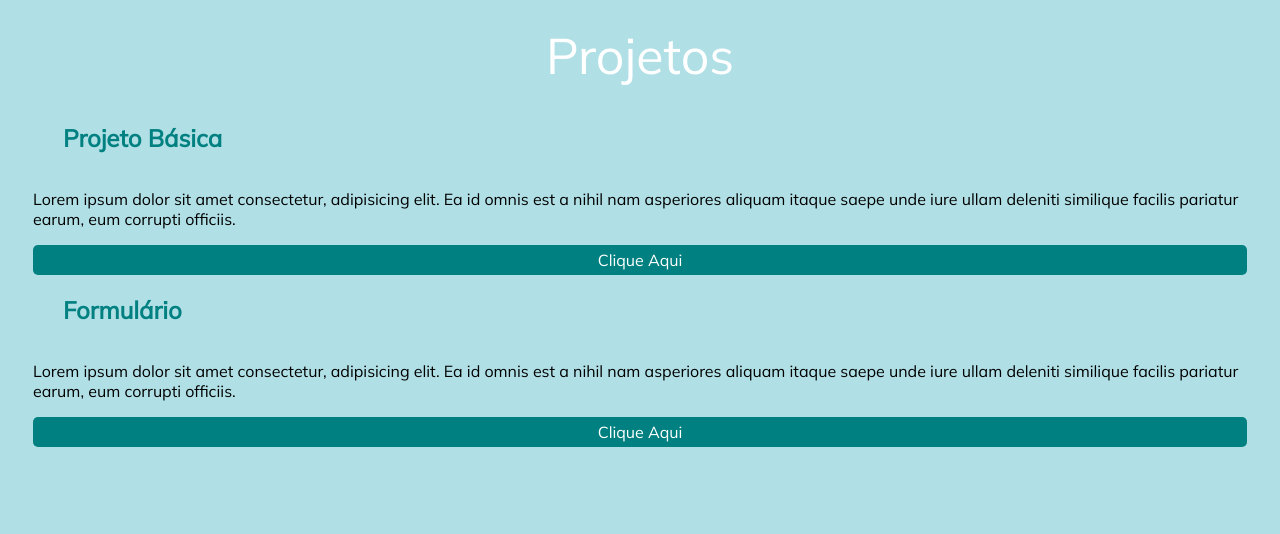
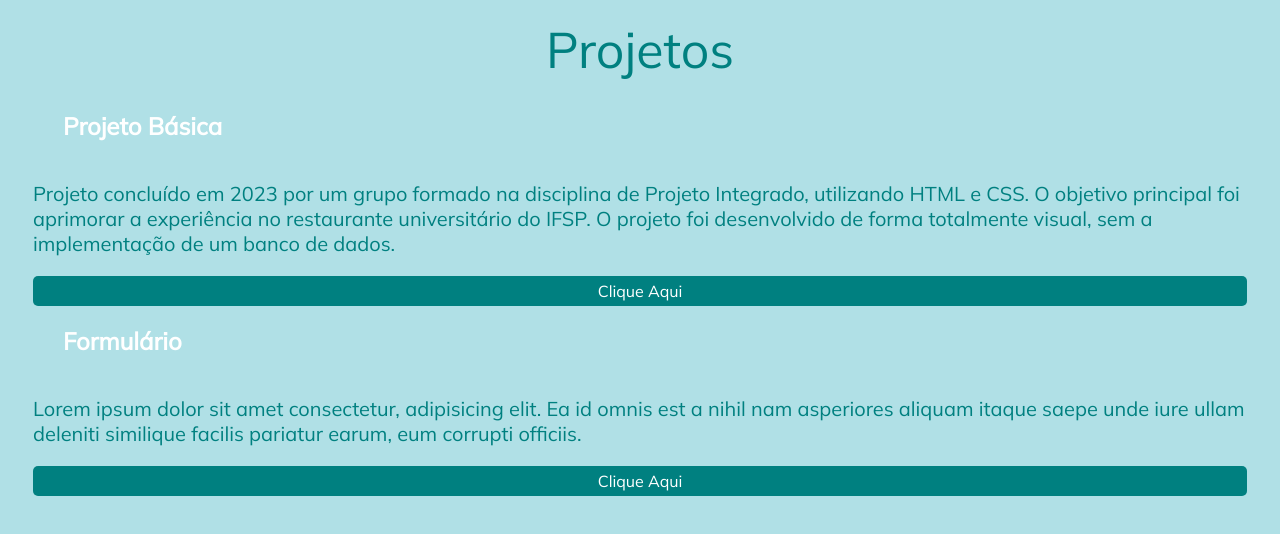
Before and after one commit to pantolfoo/portfolio, a plain HTML site: page html/project.html in a window 1280 px wide. Drawn offline with Linux system fonts and the light colour scheme.

Commit message:
Add files via upload

```diff
--- a/html/project.html
+++ b/html/project.html
@@ -23,14 +23,14 @@
                 </div>
                 <div class="descricao">
                     <p>
-                        Lorem ipsum dolor sit amet consectetur, adipisicing elit. Ea id omnis est a nihil nam asperiores
-                        aliquam itaque saepe unde iure ullam deleniti similique facilis pariatur earum, eum corrupti
-                        officiis.
+                        Projeto concluído em 2023 por um grupo formado na disciplina de Projeto Integrado,
+                        utilizando HTML e CSS. O objetivo principal foi aprimorar a experiência no restaurante
+                        universitário do IFSP. O projeto foi desenvolvido de forma totalmente visual, sem a implementação de um banco de dados.
                     </p>
                 </div>
 
                 <div class="botao">
-                    <a href="https://github.com/pantolfoo/PROJETO-INTEGRADO">Clique Aqui</a>
+                    <a href="https://pantolfoo.github.io/PROJETO-INTEGRADO/">Clique Aqui</a>
                 </div>
                 <div class="titulo">
                     <h1> Formulário</h1>
--- a/index.css
+++ b/index.css
@@ -62,18 +62,19 @@ footer p{
 }
 
 nav a:hover{
-    color:  #008080; /*passar mouse por cima do sobre nós, pjt e ctt, o texto ficará da cor  #008080*/
+    color:  #008080; /*passar mouse por cima do sobre nós, pjt o texto ficará da cor  #008080*/
 }
 
 .page_title{
     text-align: center; /*alinhar ao centro*/
-    padding: 16px; /*espaçamento ao redor da lista*/
-    color: white; /*cor do texto*/
-    font-size:50px /*tamanho da fonte*/
+    padding: 10px; /*espaçamento ao redor da lista*/
+    color: #008080; /*cor do texto*/
+    font-size:50px; /*tamanho da fonte*/
+    font-style: bold;
 }
 
 .titulo{
-    color: #008080; /*cor do texto da tag h1*/
+    color: white; /*cor do texto da tag h1*/
     text-align: left;
     padding-left: 30px;
     display: flex; /*deixar um icon do lado do outro*/
@@ -96,3 +97,10 @@ nav a:hover{
     text-decoration: underline;
     font-weight: normal;
 }
+
+.descricao{
+    color: #008080;
+    font-style: bold;
+    font-size: 20px;
+    margin-top: 20px;
+}
```
